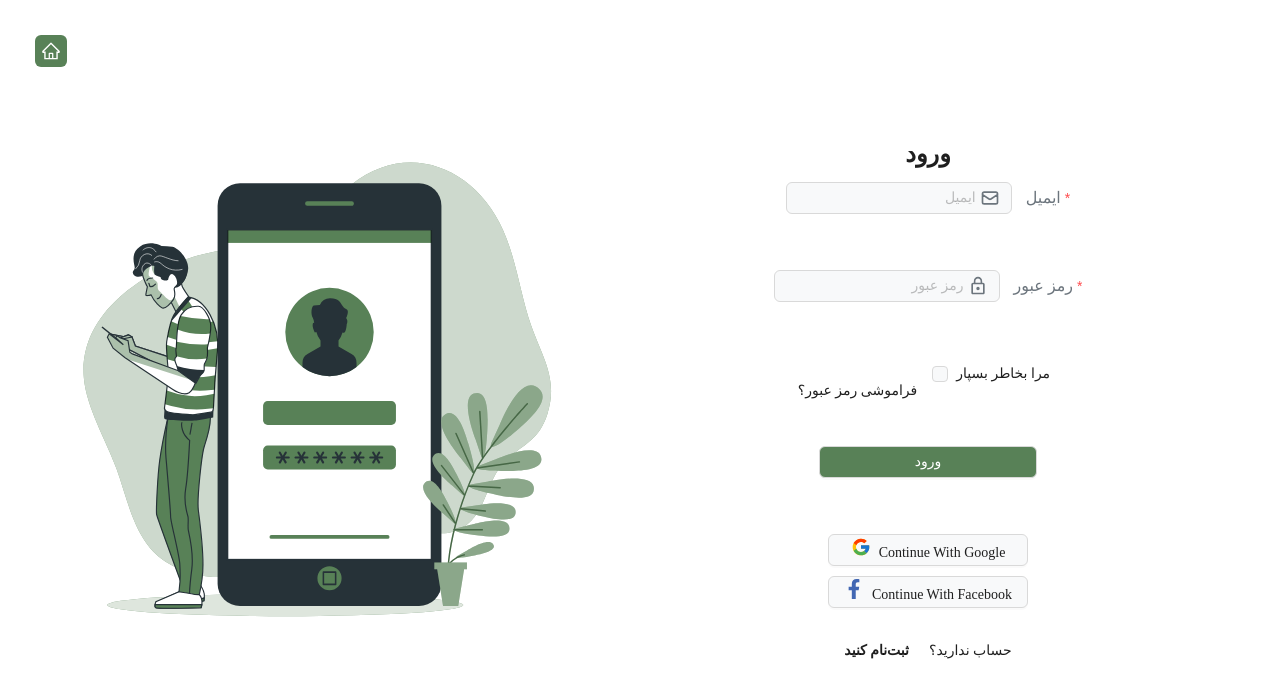
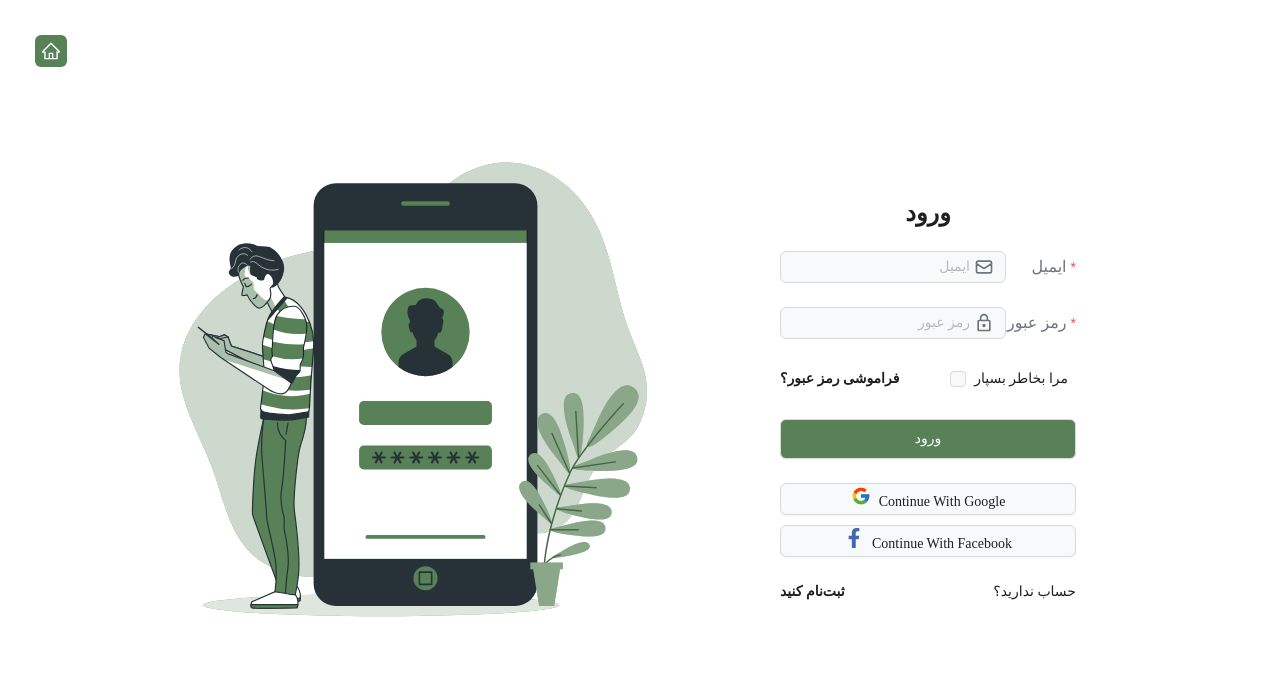
Before and after one commit to NagdeTo/NaghdeTo-frontend, a React (Vite) app: page /login in a window 1280 px wide. Shown: the top 698 px of the page. Built offline with nearby package versions, Linux system fonts and the light colour scheme; what jalaliday would draw is missing.

Commit message:
updating login form component styles

```diff
--- a/src/components/Public-layouts/LoginForm.jsx
+++ b/src/components/Public-layouts/LoginForm.jsx
@@ -12,16 +12,16 @@ export default function LoginForm() {
   const [loginButtonClicked, setLoginButtonclicked] = useState(false);
 
   return (
-    <Flex vertical align="center" justify="center" className="w-1/2 py-12">
+    <Flex vertical align="center" justify="center" className="w-1/2 py-12" gap="10px">
       <Typography.Title level={3}>ورود</Typography.Title>
-      <Form className="flex flex-col items-center gap-8" id="login-form">
+      <Form className="flex flex-col items-center gap-6" id="login-form">
         <Form.Item
           style={{ direction: "rtl" }}
           label="ایمیل"
           colon={false}
           name="email"
           rules={[{ required: true, message: "لطفاً ایمیل خود را وارد کنید!" }]}
-          className={`${loginButtonClicked ? "mb-16" : ""}`}
+          className={`${loginButtonClicked ? "mb-4" : "mb-0"} email-form-item`}
         >
           <Input
             placeholder="ایمیل"
@@ -37,7 +37,7 @@ export default function LoginForm() {
           rules={[
             { required: true, message: "لطفاً رمز عبور خود را وارد کنید!" },
           ]}
-          className={`${loginButtonClicked ? "mb-16" : ""}`}
+          className={`${loginButtonClicked ? "mb-4" : "mb-0"} password-form-item`}
         >
           <Input
             placeholder="رمز عبور"
@@ -45,16 +45,16 @@ export default function LoginForm() {
           />
         </Form.Item>
 
-        <Flex align="center" justify="center" gap="15px">
-          <Link className="mb-[-10px]">فراموشی رمز عبور؟</Link>
-          <Form.Item name="remember">
+        <Flex align="center" className="w-full" justify="space-between">
+          <Link className="font-bold hover:text-primary-1000">فراموشی رمز عبور؟</Link>
+          <Form.Item name="remember" className="mb-0">
             <Checkbox>مرا بخاطر بسپار</Checkbox>
           </Form.Item>
         </Flex>
 
-        <Form.Item>
+        <Form.Item className="mb-0 w-full">
           <Button
-            className="w-[218.36px] bg-primary-1000 text-white"
+            className="w-full h-[40px] bg-primary-1000 text-white"
             htmlType="submit"
             onClick={() => setLoginButtonclicked(true)}
           >
@@ -62,22 +62,22 @@ export default function LoginForm() {
           </Button>
         </Form.Item>
 
-        <Flex vertical gap="10px">
+        <Flex vertical gap="10px" className="w-full">
           <Button
             icon={<FcGoogle className="h-5 w-5" />}
-            className="google-btn flex items-center"
+            className="google-btn flex items-center justify-center w-full"
           >
             Continue With Google
           </Button>
           <Button
             icon={<FaFacebookF className="h-5 w-5 text-[#4267b3]" />}
-            className="facebook-btn flex items-center justify-center"
+            className="facebook-btn flex items-center justify-center w-full"
           >
             Continue With Facebook
           </Button>
         </Flex>
 
-        <Flex justify="center" align="center" gap="20px">
+        <Flex justify="space-between" className="w-full" align="center">
           <Link to="/sign-up" className="font-bold hover:text-primary-1000">
             ثبت‌نام کنید
           </Link>
--- a/src/components/Public-layouts/Styles/LoginForm.css
+++ b/src/components/Public-layouts/Styles/LoginForm.css
@@ -2,3 +2,12 @@
 .facebook-btn.ant-btn span:nth-child(2) {
   margin-top: 5px;
 }
+
+.email-form-item.ant-form-item .ant-form-item-row .ant-form-item-label,
+.password-form-item.ant-form-item .ant-form-item-row .ant-form-item-label {
+  width: 70px;
+}
+
+.email-form-item.ant-form-item .ant-form-item-row .ant-form-item-label {
+  text-align: right;
+}
--- a/src/pages/Public/Login.jsx
+++ b/src/pages/Public/Login.jsx
@@ -5,7 +5,7 @@ import LoginForm from "../../components/Public-layouts/LoginForm";
 
 export default function Login() {
   return (
-    <Flex justify="center">
+    <Flex justify="center" className="px-32">
       <img src={login} className="h-[100vh] w-[45vw]" />
       <LoginForm />
     </Flex>
```
